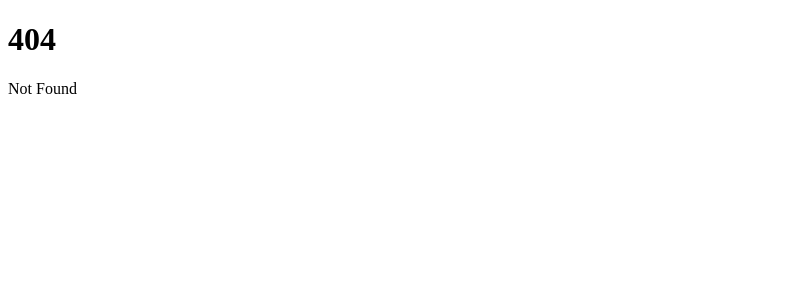
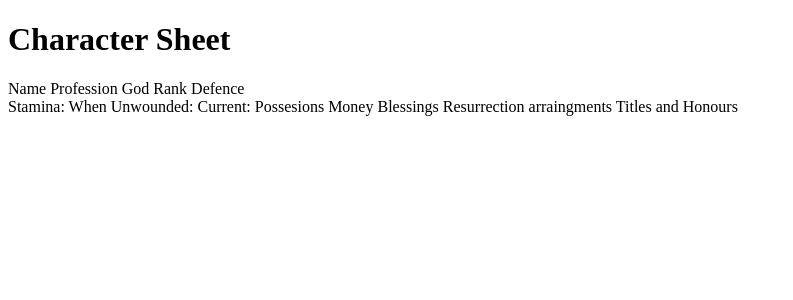
Before and after one commit to skoon/dev, a SvelteKit app in the folder src/sveltetry/: page /character in a window 1280 px wide. Before the commit this address had no page. Shown: the top 300 px of the page, without its empty margins (0-793 px from the left). Built offline with nearby package versions, Linux system fonts and the light colour scheme.

Commit message:
Initial character info

```diff
--- /dev/null
+++ b/src/sveltetry/src/routes/character/+book.svelte
@@ -0,0 +1,3 @@
+Current Book
+Current Entry
+Codewords
--- /dev/null
+++ b/src/sveltetry/src/routes/character/+page.svelte
@@ -0,0 +1,20 @@
+<script>
+
+</script>
+
+<h1>Character Sheet</h1>
+<div>
+Name
+Profession
+God
+Rank
+Defence
+</div>
+<div id='abilities'></div>
+Stamina: When Unwounded: Current:
+Possesions
+Money
+Blessings
+Resurrection arraingments
+Titles and Honours
+<div id="book"></div>
```
Also changed, not shown: src/sveltetry/src/routes/character/+abilities.svelte (added, +9 -0 lines).
